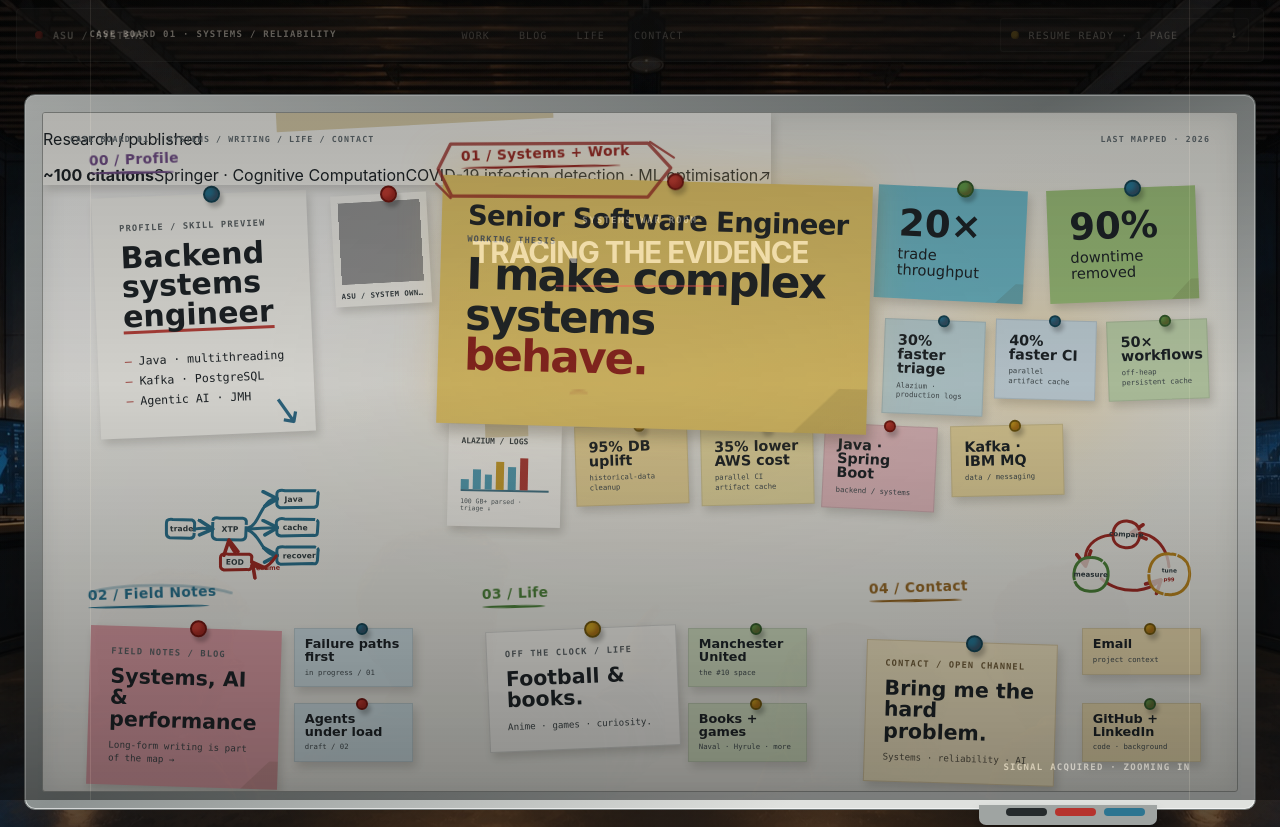
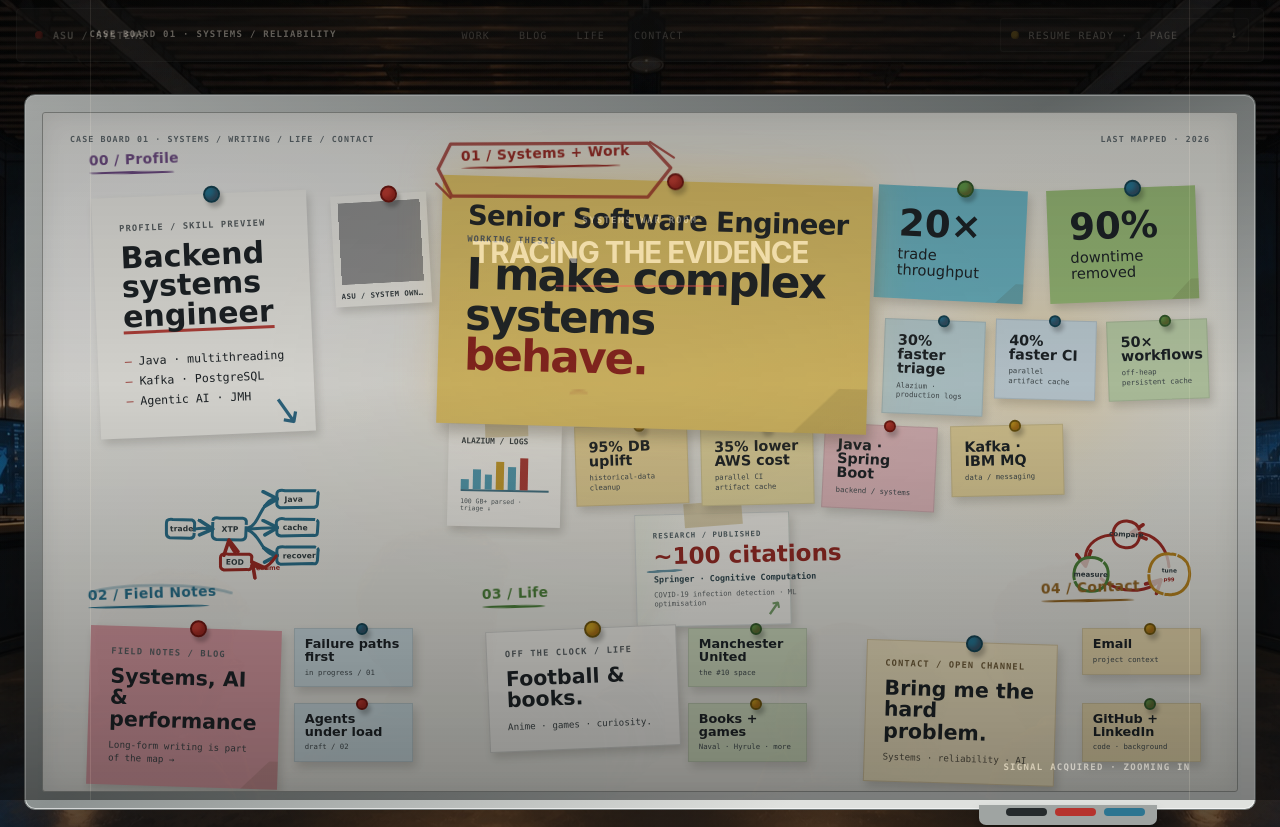
Before and after one commit to Enixes/portfolio-next, a Next.js app: page / in a window 1280 px wide. Shown: the top 827 px of the page. Built offline with nearby package versions, Linux system fonts and the light colour scheme; grey boxes are pictures that could not be loaded.

Commit message:
Style research proof and clear contact heading

```diff
--- a/app/globals.css
+++ b/app/globals.css
@@ -521,20 +521,71 @@ html[data-board-entered="true"] .preview-nav .preview-overview { display: block;
   --tilt: -2.2deg;
 }
 
-.system-map {
-  bottom: 9%;
-  left: 6.5%;
-  width: 24%;
-  padding: clamp(13px,1.65vw,22px);
-  --tilt: 1.3deg;
-}
 .paper-tape { position: absolute; top: -12px; left: 32%; width: 38%; height: 24px; background: rgba(217,200,149,.68); rotate: -3deg; }
-.system-map p { margin: 0 0 12px; font: 700 clamp(8px,.9vw,13px)/1.3 var(--hand); }
-.system-map small { display: block; margin-top: 9px; color: #326986; font: clamp(7px,.7vw,10px)/1 var(--mono); }
-.map-symbols { display: flex; align-items: center; gap: 7px; }
-.map-symbols i { width: clamp(20px,2.8vw,40px); aspect-ratio: 1; border: 3px solid #316f8c; border-radius: 50%; }
-.map-symbols i:last-of-type { border-radius: 3px; }
-.map-symbols b { color: #aa2d27; font: clamp(14px,1.8vw,25px)/1 var(--hand); }
+
+.research-proof {
+  display: grid;
+  align-content: center;
+  gap: 6px;
+  padding: clamp(11px,1.35vw,18px);
+  border: 1px solid rgba(43,79,92,.16);
+  background:
+    linear-gradient(102deg, rgba(104,165,78,.08), transparent 38%),
+    #fffef8;
+  --tilt: -1.4deg;
+}
+.research-proof > p {
+  margin: 0;
+  color: #58686d;
+  font: 700 clamp(6px,.58vw,8px)/1 var(--mono);
+  letter-spacing: .13em;
+  text-transform: uppercase;
+}
+.research-proof > strong {
+  position: relative;
+  width: max-content;
+  color: #9e2c26;
+  font: 700 clamp(17px,1.8vw,26px)/.95 var(--hand);
+}
+.research-proof > strong::after {
+  content: "";
+  position: absolute;
+  right: -8px;
+  bottom: -5px;
+  left: -7px;
+  border-bottom: 3px solid #2d7591;
+  border-radius: 50%;
+  opacity: .68;
+  transform: rotate(-2deg) scaleX(.18);
+  transform-origin: left;
+  transition: transform .28s cubic-bezier(.2,.72,.22,1);
+}
+.research-proof:hover > strong::after,
+.research-proof:focus-within > strong::after { transform: rotate(-2deg) scaleX(1); }
+.research-journal {
+  color: #324b54;
+  font: 700 clamp(7px,.66vw,9px)/1.2 var(--mono);
+}
+.research-title {
+  color: #646b6d;
+  font: clamp(6px,.56vw,8px)/1.35 var(--mono);
+}
+.research-mark {
+  position: absolute;
+  right: 8px;
+  bottom: 5px;
+  color: #4f873c;
+  font: 700 clamp(18px,1.6vw,24px)/1 var(--hand);
+  font-style: normal;
+  rotate: -9deg;
+  opacity: .72;
+  transition: transform .22s ease, opacity .22s ease;
+}
+.research-proof:hover .research-mark,
+.research-proof:focus-within .research-mark {
+  opacity: 1;
+  transform: translate(2px,-2px);
+}
 
 .war-note {
   display: grid;
@@ -1527,10 +1578,7 @@ html[data-board-entered="true"] .preview-nav .preview-overview { display: block;
   .failure-note { top: 46%; right: auto; bottom: auto; left: 65.5%; width: 9.5%; }
   .partition-note { top: 46%; right: auto; left: 76%; width: 9.5%; }
   .latency-ring { display: none; }
-  .system-map { top: 59.5%; right: auto; bottom: auto; left: 59%; width: 15%; padding: 10px; }
-  .system-map p { margin-bottom: 6px; }
-  .system-map small { margin-top: 5px; }
-  .map-symbols i { width: 28px; }
+  .research-proof { top: 59%; right: auto; bottom: auto; left: 49.5%; width: 13%; min-height: 12%; }
   .blueprint-arrow { display: none; }
   .diagram-fanout { top: 55%; left: 4%; width: 27%; height: 13%; }
   .diagram-circuit { top: 60%; right: 2.5%; width: 13%; height: 12%; }
@@ -1569,7 +1617,9 @@ html[data-board-entered="true"] .preview-nav .preview-overview { display: block;
   .metric-recovery { top: 59%; min-height: 7%; }
   .idempotency-note { top: 59%; left: 36%; display: grid; width: 28%; min-height: 7%; }
   .autoscale-note { top: 59%; right: 4%; left: auto; display: grid; width: 28%; min-height: 7%; }
-  .system-map,
+  .research-proof { top: 66.2%; right: auto; bottom: auto; left: 4%; width: 43%; min-height: 4.8%; padding: 10px 12px; }
+  .research-proof > strong { font-size: clamp(17px,3.2vw,22px); }
+  .research-proof .research-title { display: none; }
   .latency-ring { display: none; }
 
   .blog-note { top: 72%; right: auto; bottom: auto; left: 4%; width: 43%; min-height: 8%; }
@@ -1625,7 +1675,11 @@ html[data-board-entered="true"] .preview-nav .preview-overview { display: block;
   .idempotency-note { left: 36%; }
   .autoscale-note { right: 4%; left: auto; }
   .latency-ring { top: 65%; }
-  .system-map { top: 65%; }
+  .research-proof { top: 68.5%; left: 4%; width: 92%; min-height: 4.2%; grid-template-columns: auto 1fr; column-gap: 12px; }
+  .research-proof > p { grid-column: 1; }
+  .research-proof > strong { grid-column: 1; }
+  .research-proof .research-journal { grid-column: 2; grid-row: 1 / span 2; align-self: center; }
+  .research-proof .research-title { display: none; }
 
   .blog-note { top: 74%; right: auto; bottom: auto; left: 4%; width: 43%; min-height: 7%; }
   .blog-topic-one { top: 74%; right: 4%; left: auto; width: 45%; min-height: 3.5%; }
@@ -1705,9 +1759,9 @@ html[data-board-entered="true"] .preview-nav .preview-overview { display: block;
 
 /* Continue the existing bottom-row board rhythm: notes, life, then contact. */
 .board-zone-contact { color: #9a6a24; }
-/* Keep the Contact label readable while letting the paper sit as the physical foreground object. */
-.board-zone-contact > span { top: 0; left: 4%; }
-.board-zone-contact .zone-mark-contact { top: -8px; left: 1%; }
+/* Keep Contact navigation attached to its own cluster instead of shared systems whitespace. */
+.board-zone-contact > span { top: 0; left: 52%; }
+.board-zone-contact .zone-mark-contact { top: -8px; left: 48%; }
 .zone-mark-contact { width: clamp(118px, 62%, 165px); }
 .zone-mark-contact path { animation-delay: 10.8s; }
 .zone-mark-contact path + path { animation-delay: 10.98s; }
@@ -1748,7 +1802,7 @@ html[data-board-entered="true"] .preview-nav .preview-overview { display: block;
 
 @media (max-width: 900px) {
   .board-zone-contact > span { top: -18%; left: 4%; }
-  .board-zone-contact .zone-mark-contact { top: -30px; width: 120px; height: 44px; }
+  .board-zone-contact .zone-mark-contact { top: -30px; left: 1%; width: 120px; height: 44px; }
   .failure-note { bottom: auto; }
   .board-zone-blog { top: 70%; height: 9%; }
   .board-zone-life { top: 80%; left: 2%; width: 96%; height: 9%; }
@@ -1786,8 +1840,8 @@ html[data-board-entered="true"] .preview-nav .preview-overview { display: block;
 }
 
 @media (max-width: 760px) {
-  .board-zone-contact > span { top: -8%; }
-  .board-zone-contact .zone-mark-contact { top: -20px; width: 120px; height: 44px; }
+  .board-zone-contact > span { top: -8%; left: 4%; }
+  .board-zone-contact .zone-mark-contact { top: -20px; left: 1%; width: 120px; height: 44px; }
   .partition-note,.idempotency-note,.autoscale-note { top: 63%; }
 }
 
```
